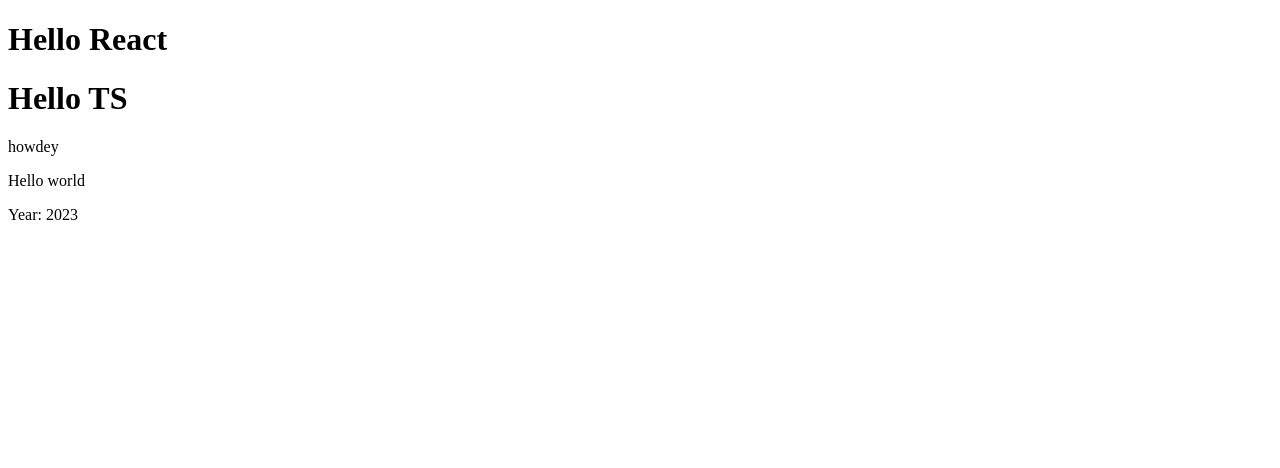
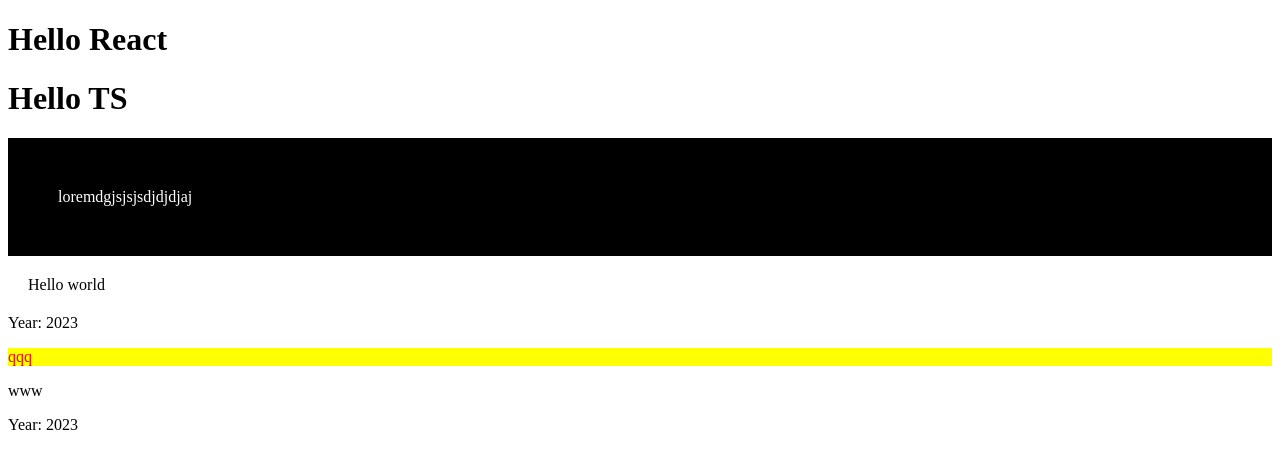
Before and after one commit to mcd-arch/react-test, a React (Create React App) app: page / in a window 1280 px wide. Shown: the top 468 px of the page. Built offline with nearby package versions, Linux system fonts and the light colour scheme.

Commit message:
scc added

```diff
--- /dev/null
+++ b/src/Content.css
@@ -0,0 +1,5 @@
+.content {
+    color: white;
+    padding: 50px;
+    background-color: black;
+}
--- a/src/Content.tsx
+++ b/src/Content.tsx
@@ -1,3 +1,5 @@
+import './Content.css'
+
 type Props = {
     text1: string
     text2: string
@@ -7,8 +9,14 @@ type Props = {
 const Content = (props: Props) => {
     return (
         <>
-            <p>{props.text1}</p>
-            <p>{props.text2}</p>
+            <p className="content">{props.text1}</p>
+            <p
+                style={{
+                    margin: '20px',
+                }}
+            >
+                {props.text2}
+            </p>
             <div>Year: {props.year}</div>
         </>
     )
--- a/src/Content_named.tsx
+++ b/src/Content_named.tsx
@@ -5,9 +5,17 @@ type Props = {
 }
 
 export const ContentNamed = (props: Props) => {
+    let data = true
     return (
         <>
-            <p>{props.text1}</p>
+            <p
+                style={{
+                    color: data ? 'red' : 'green',
+                    backgroundColor: 'yellow',
+                }}
+            >
+                {props.text1}
+            </p>
             <p>{props.text2}</p>
             <div>Year: {props.year}</div>
         </>
--- a/src/index.tsx
+++ b/src/index.tsx
@@ -38,10 +38,15 @@ function App() {
             <Title text="React"></Title>
             <Title text="TS"></Title>
             <Content
-                text1={'howdey'}
+                text1={'loremdgjsjsjsdjdjdjaj'}
                 text2={'Hello world'}
                 year={2023}
             ></Content>
+            <ContentNamed
+                text1={'qqq'}
+                text2={'www'}
+                year={2023}
+            ></ContentNamed>
         </>
     )
 }
```
